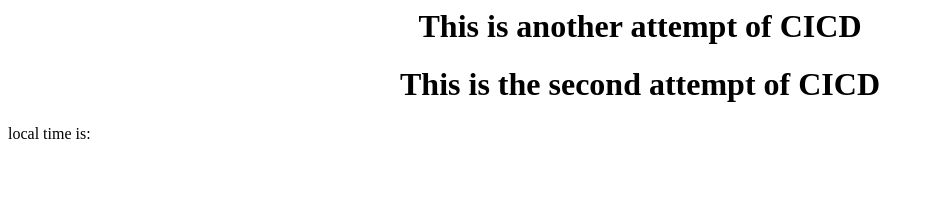
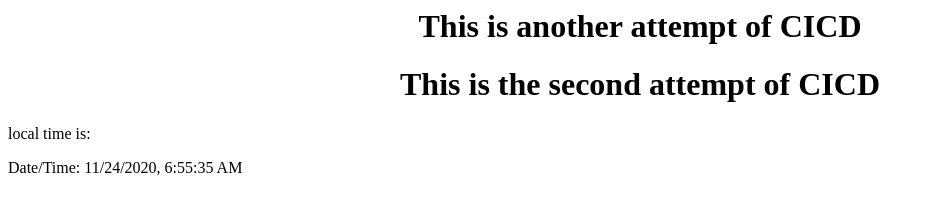
Before and after one commit to alexchenuw/mywebgame, a plain HTML site: page hextris/index.html in a window 1280 px wide. Shown: the whole page, without its empty margins (0-934 px from the left). Drawn offline with Linux system fonts and the light colour scheme.

Commit message:
added time

```diff
--- a/hextris/index.html
+++ b/hextris/index.html
@@ -1,3 +1,9 @@
 <center><h1> This is another attempt of CICD </center>
 <center><h1> This is the second attempt of CICD </center>
 local time is:
+<p>Date/Time: <span id="datetime"></span></p>
+
+<script>
+var dt = new Date();
+document.getElementById("datetime").innerHTML = dt.toLocaleString();
+</script>
```
